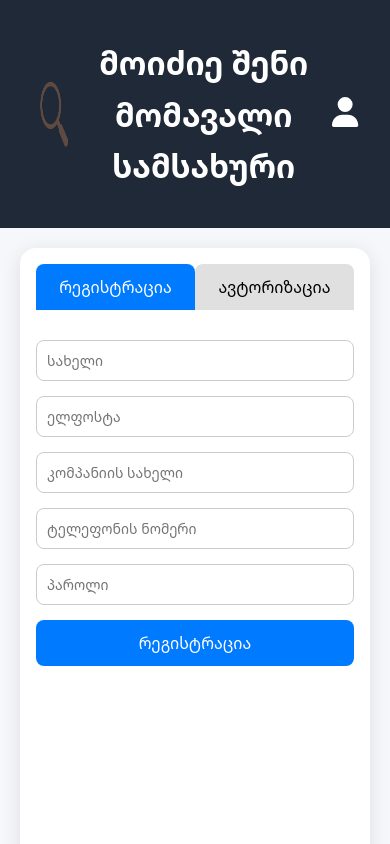
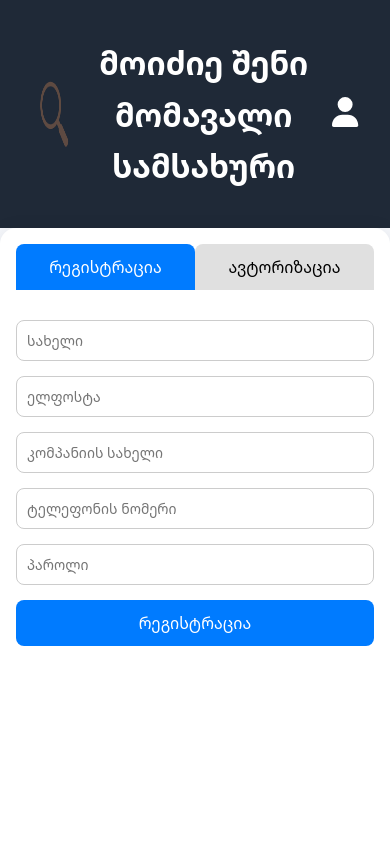
Before and after one commit to gagababutsidze/vacancy-frontend, a React (Create React App) app: page /login in a window 390 px wide. Shown: the top 844 px of the page. Built offline with nearby package versions, Linux system fonts and the light colour scheme.

Commit message:
frontend

```diff
--- a/src/styles/login.css
+++ b/src/styles/login.css
@@ -76,4 +76,13 @@
     padding: 1rem;
   }
 
+  .auth-container {
+  display: flex;
+  justify-content: center;
+  align-items: center;
+  background-color: #f5f7fb;
+
+  padding: 0;
 }
+
+}
```
